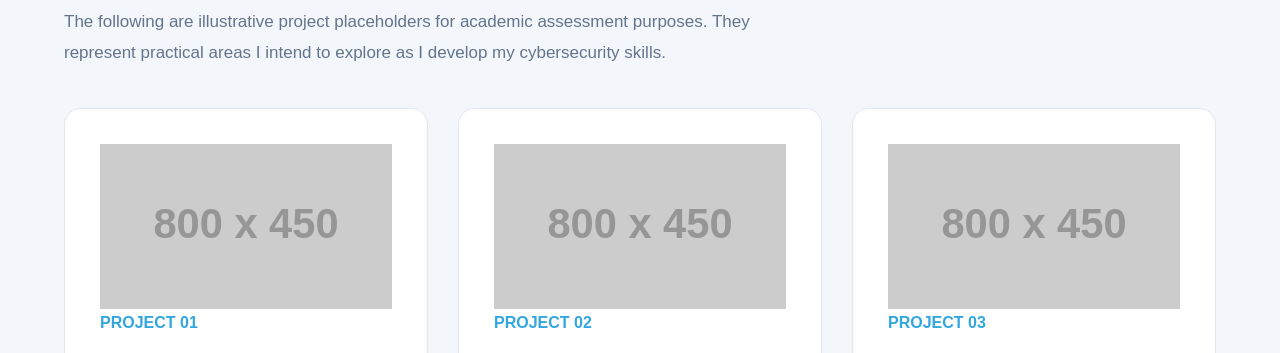
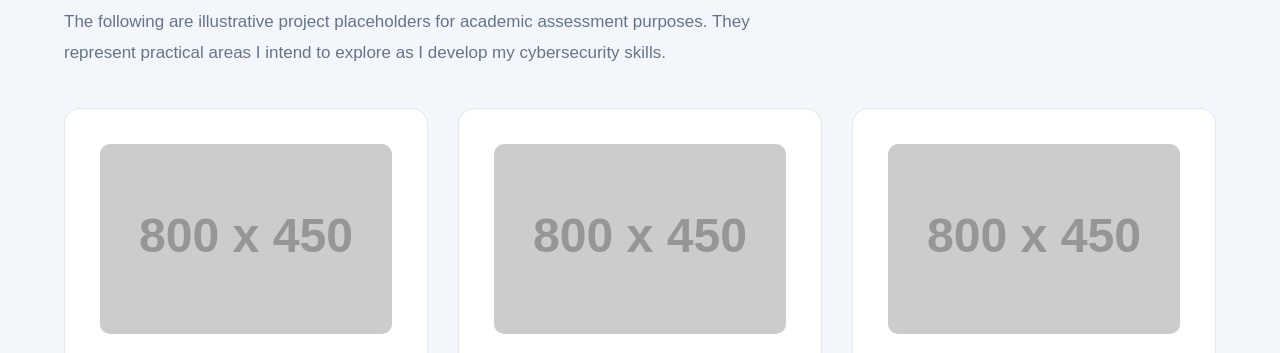
Before and after one commit to gomoro1403-prog/COS106-Student-Portfolio, a plain HTML site: page projects.html in a window 1280 px wide. Shown: the part 570-923 px from the top of the page. Drawn offline with Linux system fonts and the light colour scheme; placeholder pictures from the web are drawn by us.

Commit message:
Style project images

```diff
--- a/css/style.css
+++ b/css/style.css
@@ -612,6 +612,16 @@ img, video {
     gap: 30px;
 }
 
+
+.project-image {
+    display: block;
+    width: 100%;
+    height: 190px;
+    object-fit: cover;
+    border-radius: 10px;
+    margin-bottom: 22px;
+}
+
 .project-card {
     background: #ffffff;
     padding: 35px;
```
